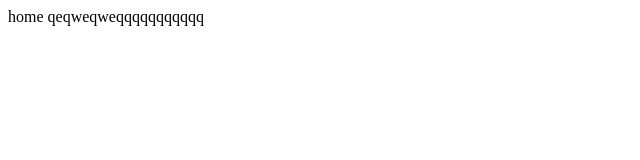
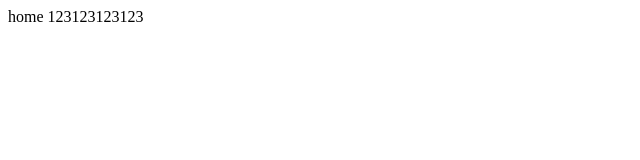
Before and after one commit to Formolin/demo, a plain HTML site: page index.html in a window 1280 px wide. Shown: the whole page, without its empty margins (0-640 px from the left). Drawn offline with Linux system fonts and the light colour scheme.

Commit message:
程序员A第二次提交

```diff
--- a/index.html
+++ b/index.html
@@ -8,6 +8,7 @@
 <body>
     home
 
-    qeqweqweqqqqqqqqqqq
+
+    123123123123
 </body>
 </html>
```
